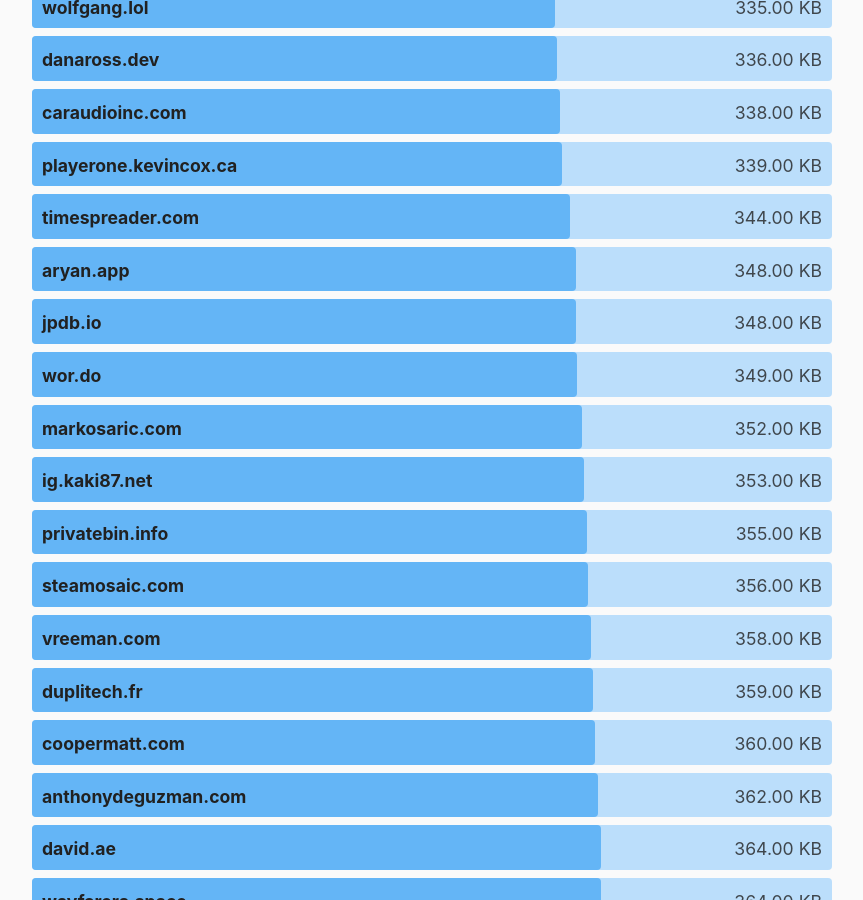
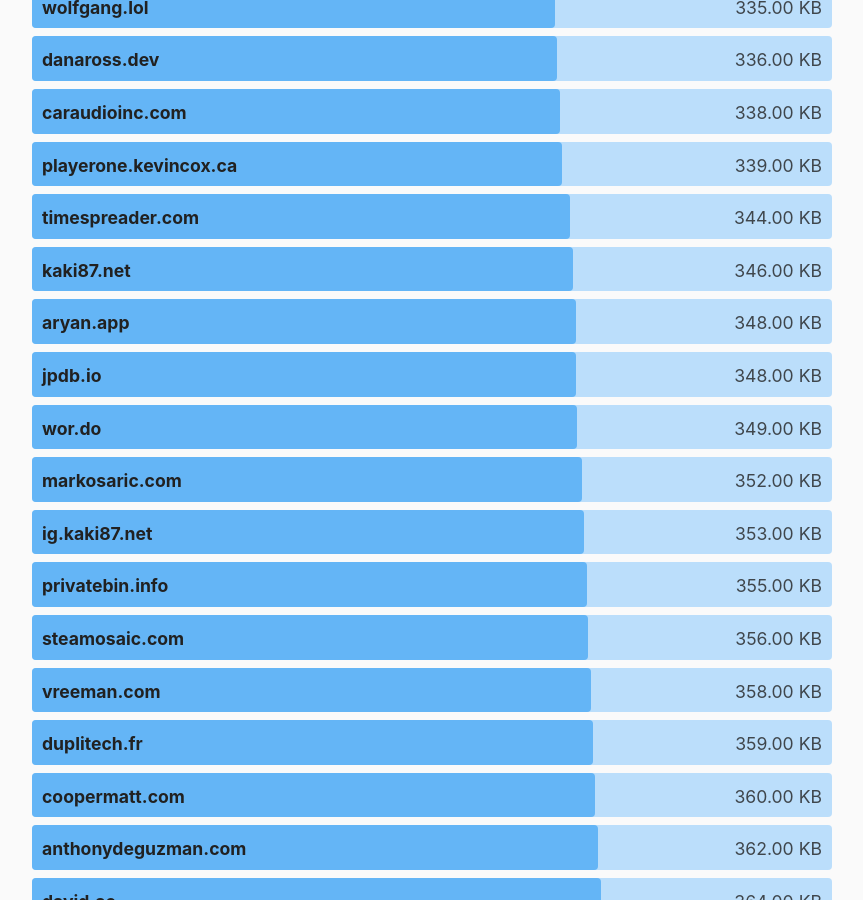
Before and after one commit to kevquirk/512kb.club, a Jekyll site: the page built from index.md, in a window 1280 px wide and 900 px high, scrolled down 30263 px. Shown: the whole window, without its empty margins (208-1071 px from the left). Built offline with Jekyll 4.4.1, drawn with Linux system fonts in a browser that asks for light colours.

Commit message:
Update sites.yml

```diff
--- a/_data/sites.yml
+++ b/_data/sites.yml
@@ -1587,6 +1587,11 @@
   size: 58.8
   last_checked: 2022-05-05
 
+- domain: kaki87.net
+  url: https://kaki87.net/
+  size: 346
+  last_checked: 2023-06-07
+
 - domain: karl.berlin
   url: https://www.karl.berlin/
   size: 3.0
```
